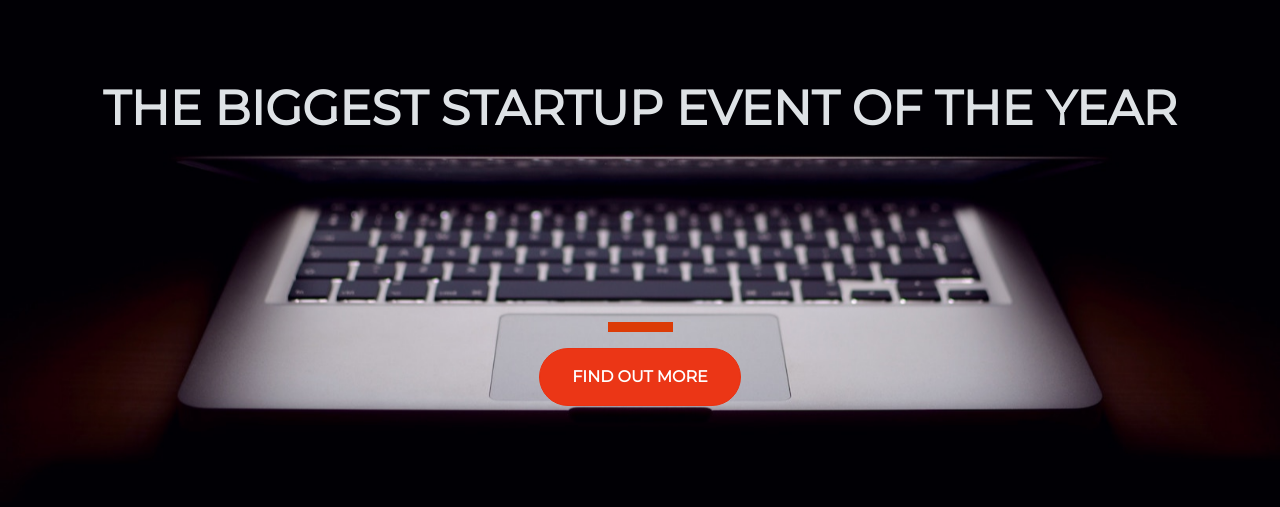
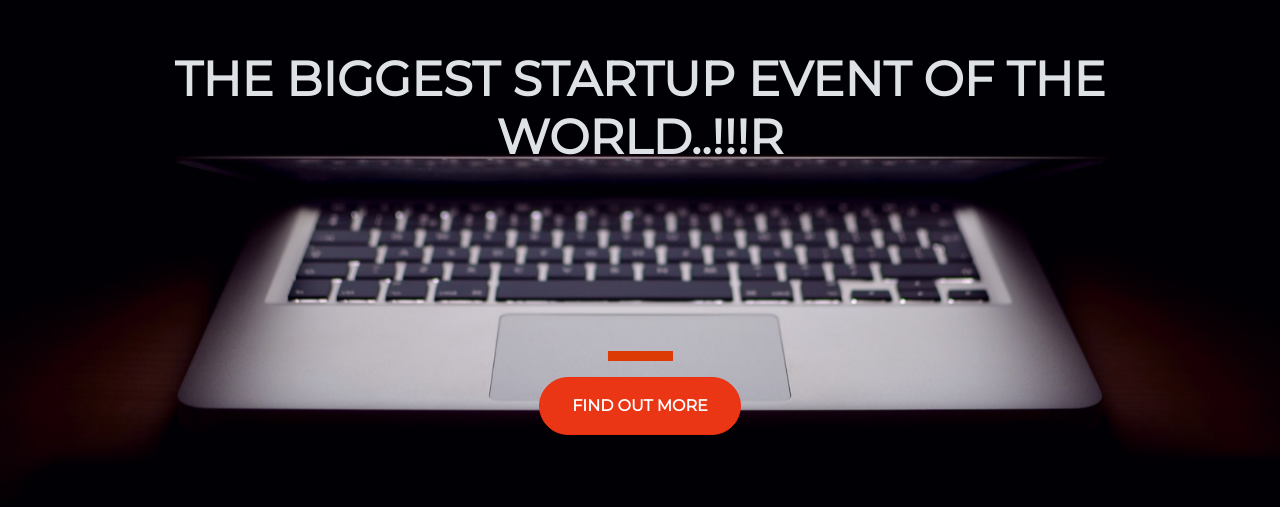
Before and after one commit to Mahesh1606/Mahesh1606.github.io, a plain HTML site: page index.html in a window 1280 px wide. Shown: the part 157-664 px from the top of the page. Drawn offline with nearby package versions, Linux system fonts and the light colour scheme.

Commit message:
update header

```diff
--- a/index.html
+++ b/index.html
@@ -20,7 +20,7 @@
     <div class="container d-flex align-items-center h-100">
       <div class="row">
         <header class="text-center col-12">
-          <h1 class="text-uppercase"><strong>The biggest startup event of the year</strong></h1>
+          <h1 class="text-uppercase"><strong>The biggest startup event of the world..!!!r</strong></h1>
         </header>
         <div class="buffer col-12"></div>
         <section class="text-center col-12">
```
